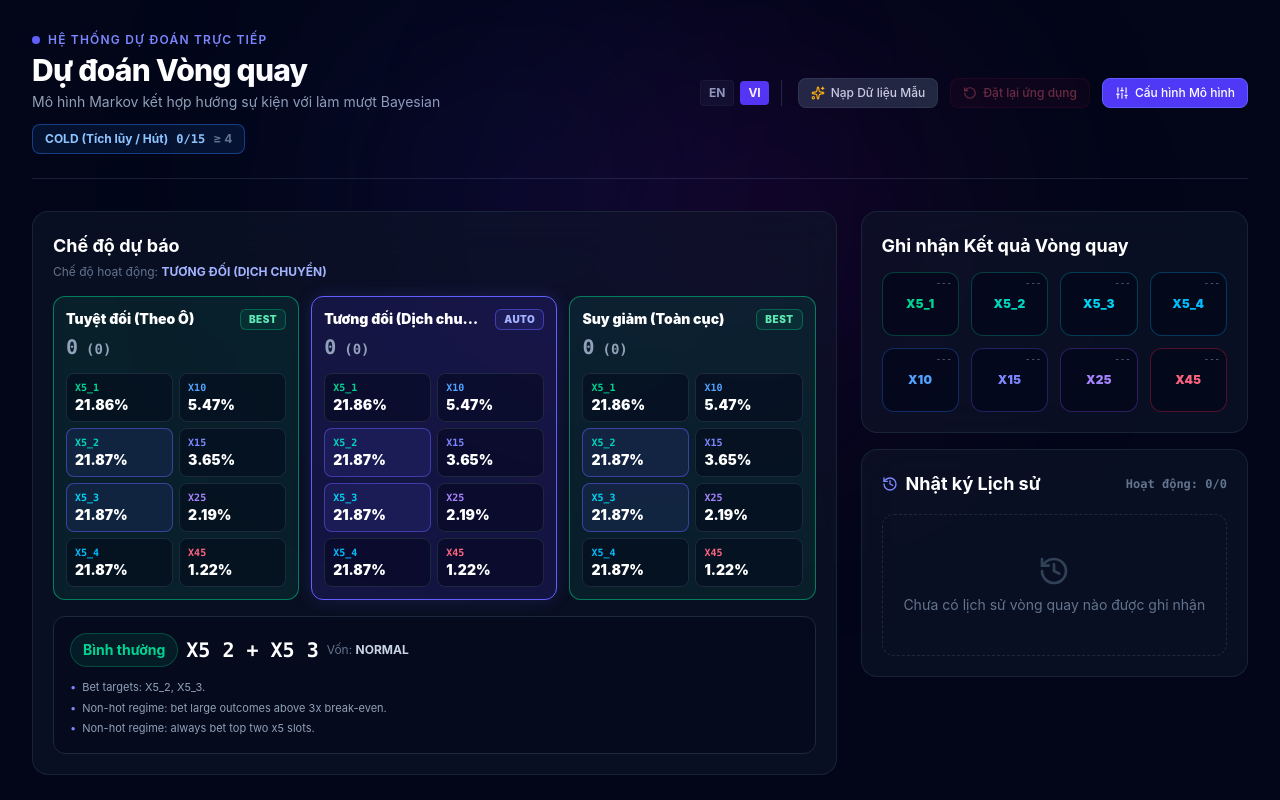
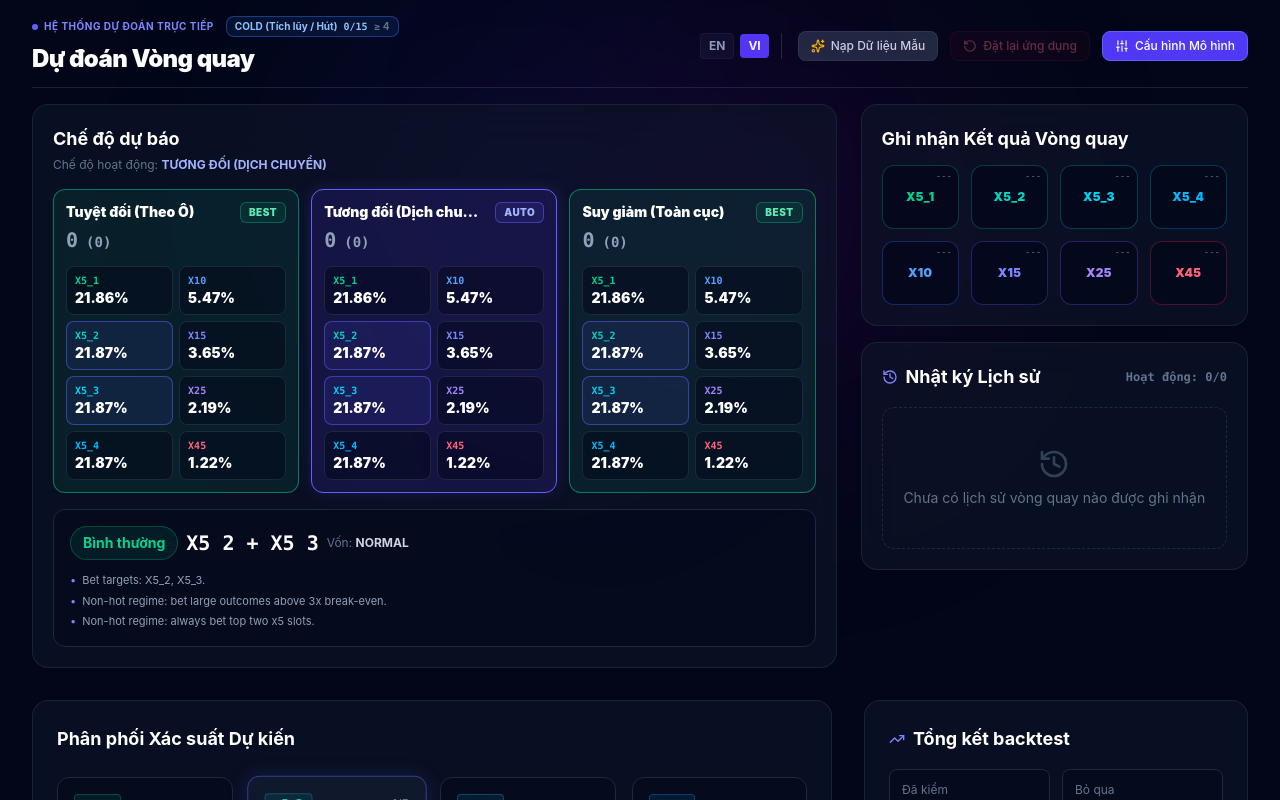
Before and after one commit to patdev495/hiya-app, a React (Vite) app: page / in a window 1280 px wide. Shown: the top 800 px of the page. Built offline with nearby package versions, Linux system fonts and the light colour scheme.

Commit message:
style: make header section significantly more compact and remove subtitle

```diff
--- a/src/App.tsx
+++ b/src/App.tsx
@@ -346,25 +346,23 @@ export default function App() {
       <div className="absolute top-10 right-1/4 w-96 h-96 bg-fuchsia-600/10 rounded-full blur-[128px] pointer-events-none" />
 
       {/* Main Container */}
-      <div className="max-w-7xl mx-auto px-4 sm:px-6 lg:px-8 pt-8">
+      <div className="max-w-7xl mx-auto px-4 sm:px-6 lg:px-8 pt-4">
 
         {/* Header */}
-        <header className="flex flex-col md:flex-row md:items-center md:justify-between border-b border-slate-800/80 pb-6 mb-8 gap-4">
-          <div>
-            <div className="flex items-center gap-2">
-              <span className="flex h-2 w-2 relative">
+        <header className="flex flex-col md:flex-row md:items-center md:justify-between border-b border-slate-800/80 pb-3 mb-4 gap-4">
+          <div>
+            <div className="flex items-center gap-3">
+              <div className="flex items-center gap-1.5">
+                <span className="flex h-1.5 w-1.5 relative">
                   <span className="animate-ping absolute inline-flex h-full w-full rounded-full bg-indigo-400 opacity-75"></span>
-                <span className="relative inline-flex rounded-full h-2 w-2 bg-indigo-500"></span>
-              </span>
-              <span className="text-xs font-semibold tracking-widest text-indigo-400 uppercase">{t('liveSystem')}</span>
-            </div>
-            <h1 className="text-3xl font-extrabold tracking-tight text-white mt-1">{t('title')}</h1>
-            <p className="text-slate-400 text-sm mt-1">
-              {t('subtitle')}
-            </p>
+                  <span className="relative inline-flex rounded-full h-1.5 w-1.5 bg-indigo-500"></span>
+                </span>
+                <span className="text-[10px] font-bold tracking-wider text-indigo-400 uppercase">{t('liveSystem')}</span>
+              </div>
+
               <div
                 data-layout="hot-regime-header"
-              className={`mt-3 inline-flex items-center gap-2 rounded-lg border px-3 py-1.5 text-xs font-bold ${isHotRegime
+                className={`inline-flex items-center gap-1.5 rounded-lg border px-2 py-0.5 text-[10px] font-bold ${isHotRegime
                     ? 'border-rose-500/40 bg-rose-500/10 text-rose-300'
                     : 'border-blue-500/40 bg-blue-500/10 text-blue-300'
                   }`}
@@ -373,6 +371,9 @@ export default function App() {
                 <span className="font-mono">{regimeLargeCount}/{regimeWindow}</span>
                 <span className="text-slate-500">≥ {regimeThreshold}</span>
               </div>
+            </div>
+
+            <h1 className="text-2xl font-black tracking-tight text-white mt-1.5">{t('title')}</h1>
           </div>
 
           <div className="flex items-center gap-3">
```
Lines whose indentation alone changed are shown as unchanged.
